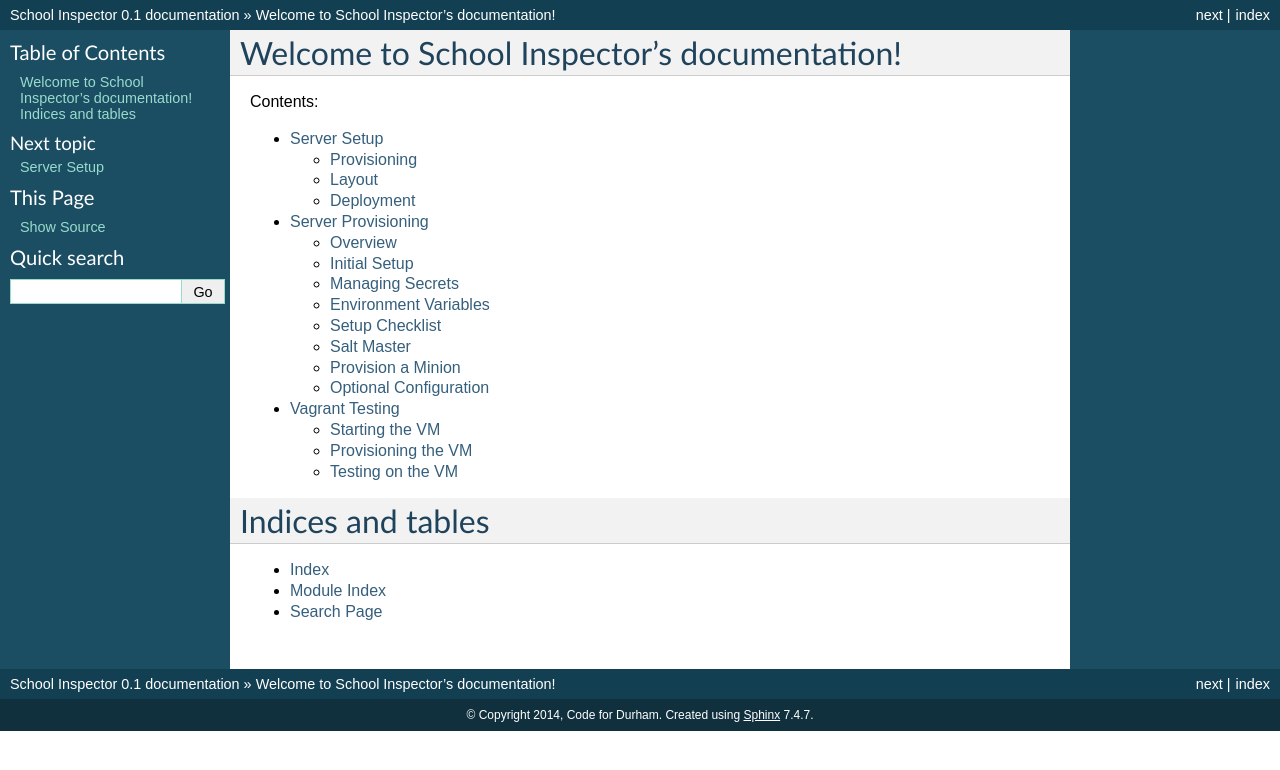
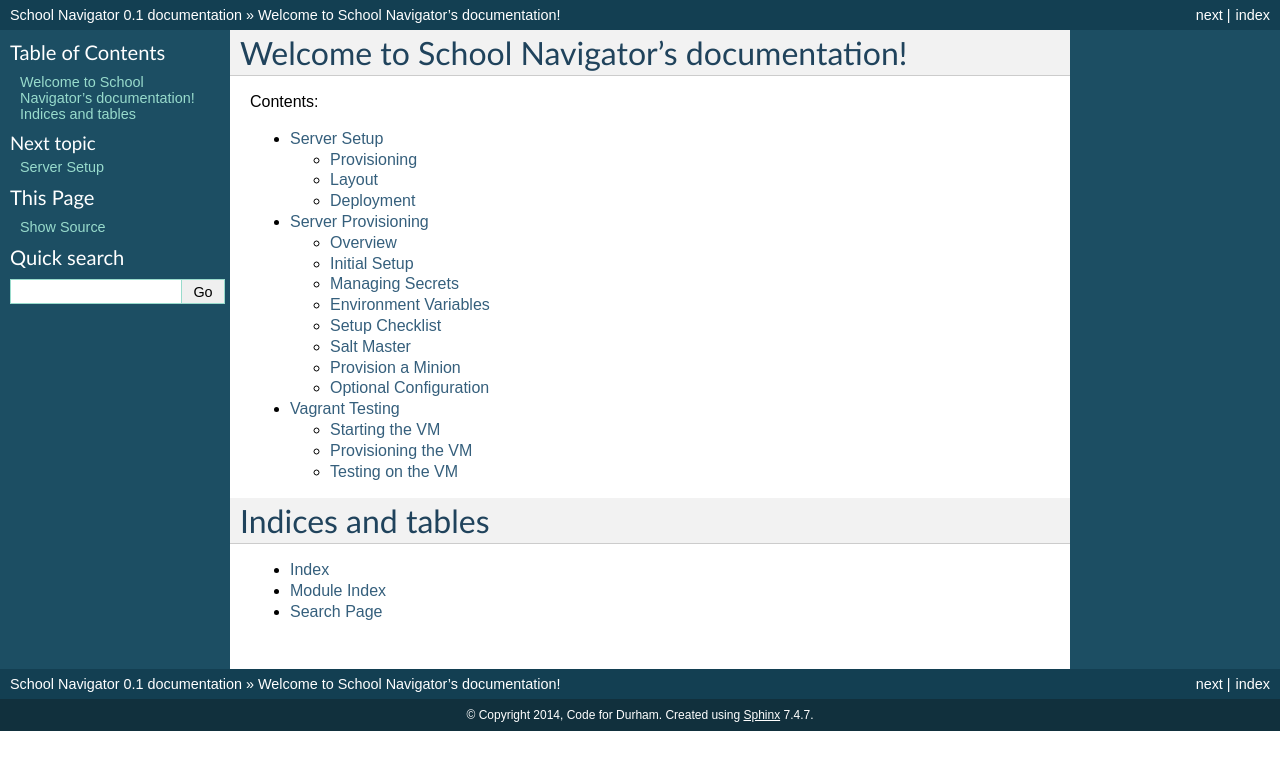
Before and after one commit to codefordurham/school-navigator, a Sphinx documentation site: the page built from docs/index.rst, in a window 1280 px wide. Shown: the top 770 px of the page. Built offline with Sphinx 7.4.7, drawn with Linux system fonts in a browser that asks for light colours.

Commit message:
rename to navigator

```diff
--- a/docs/conf.py
+++ b/docs/conf.py
@@ -1,7 +1,7 @@
 #!/usr/bin/env python3
 # -*- coding: utf-8 -*-
 #
-# School Inspector documentation build configuration file, created by
+# School Navigator documentation build configuration file, created by
 # sphinx-quickstart on Tue Sep  9 18:48:34 2014.
 #
 # This file is execfile()d with the current directory set to its
@@ -44,7 +44,7 @@ source_suffix = '.rst'
 master_doc = 'index'
 
 # General information about the project.
-project = 'School Inspector'
+project = 'School Navigator'
 copyright = '2014, Code for Durham'
 
 # The version info for the project you're documenting, acts as replacement for
@@ -177,7 +177,7 @@ html_static_path = ['_static']
 #html_file_suffix = None
 
 # Output file base name for HTML help builder.
-htmlhelp_basename = 'SchoolInspectordoc'
+htmlhelp_basename = 'SchoolNavigatordoc'
 
 
 # -- Options for LaTeX output ---------------------------------------------
@@ -197,7 +197,7 @@ latex_elements = {
 # (source start file, target name, title,
 #  author, documentclass [howto, manual, or own class]).
 latex_documents = [
-  ('index', 'SchoolInspector.tex', 'School Inspector Documentation',
+  ('index', 'SchoolNavigator.tex', 'School Navigator Documentation',
    'Code for Durham', 'manual'),
 ]
 
@@ -227,7 +227,7 @@ latex_documents = [
 # One entry per manual page. List of tuples
 # (source start file, name, description, authors, manual section).
 man_pages = [
-    ('index', 'schoolinspector', 'School Inspector Documentation',
+    ('index', 'schoolNavigator', 'School Navigator Documentation',
      ['Code for Durham'], 1)
 ]
 
@@ -241,8 +241,8 @@ man_pages = [
 # (source start file, target name, title, author,
 #  dir menu entry, description, category)
 texinfo_documents = [
-  ('index', 'SchoolInspector', 'School Inspector Documentation',
-   'Code for Durham', 'SchoolInspector', 'One line description of project.',
+  ('index', 'SchoolNavigator', 'School Navigator Documentation',
+   'Code for Durham', 'SchoolNavigator', 'One line description of project.',
    'Miscellaneous'),
 ]
 
--- a/docs/index.rst
+++ b/docs/index.rst
@@ -3,7 +3,7 @@
    You can adapt this file completely to your liking, but it should at least
    contain the root `toctree` directive.
 
-Welcome to School Inspector's documentation!
+Welcome to School Navigator's documentation!
 ============================================
 
 Contents:
```
